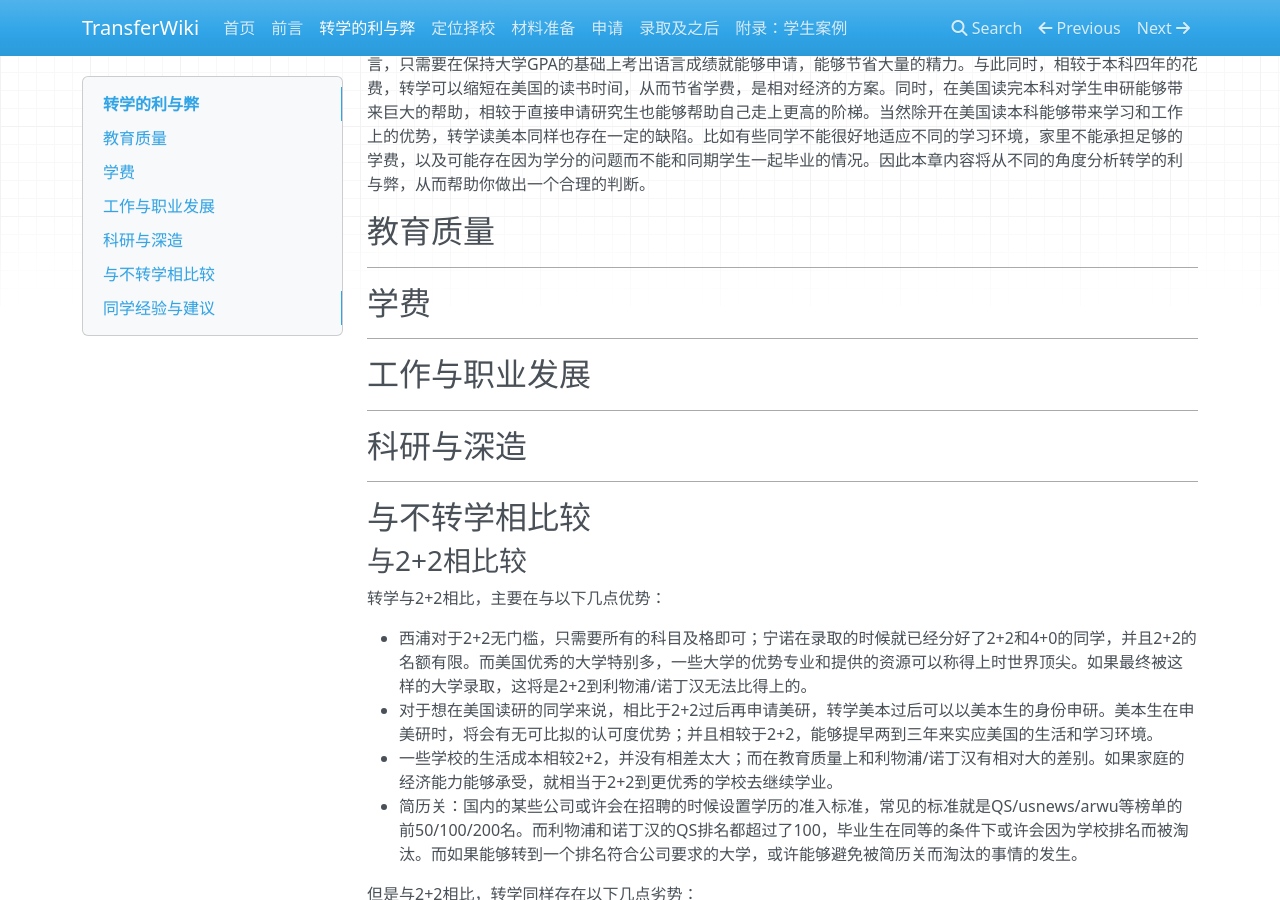
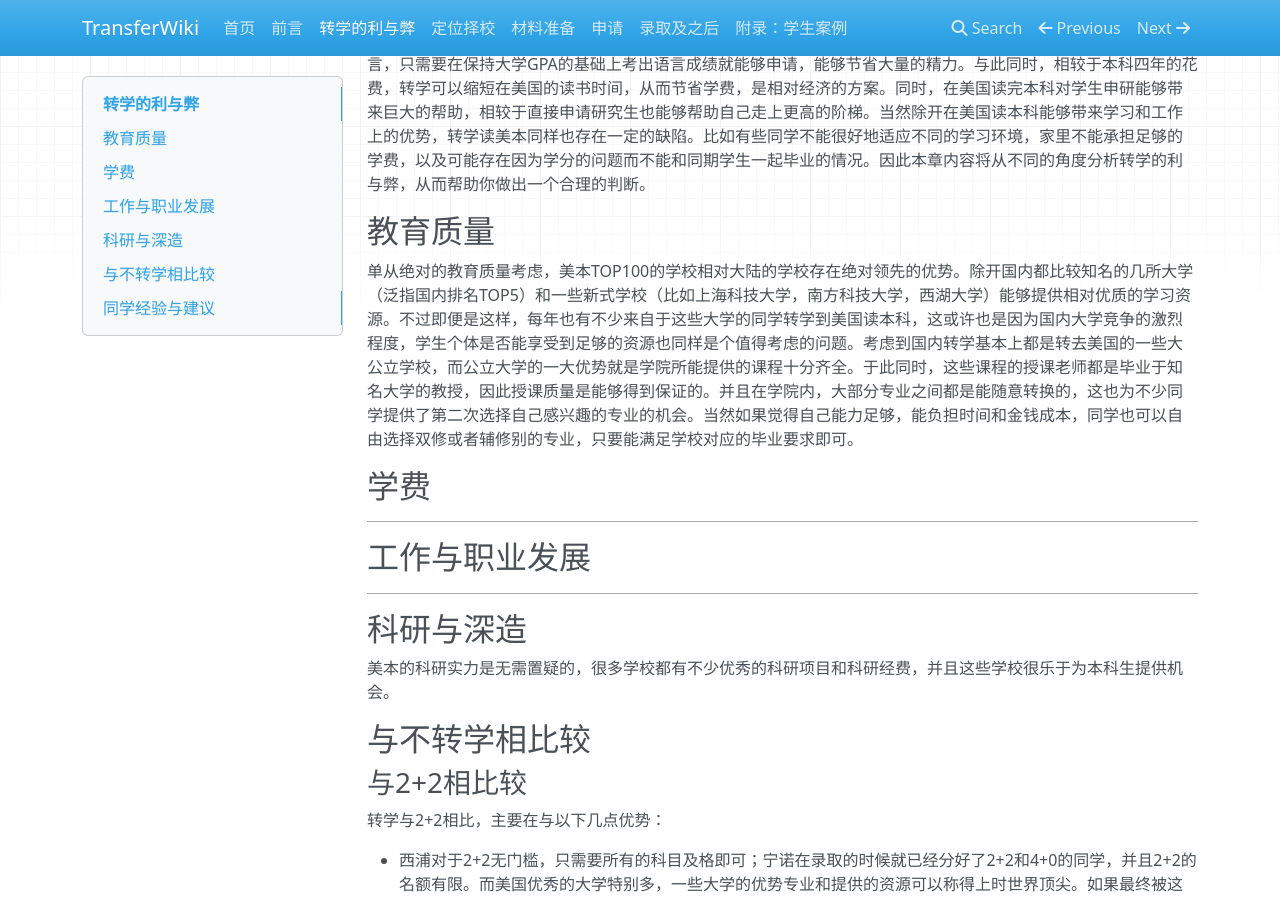
Before and after one commit to SihanXU/TransferWiki, an MkDocs documentation site: the page built from docs/think.md, in a window 1280 px wide and 900 px high, scrolled down 251 px. Built offline with MkDocs 1.6.1, drawn with Linux system fonts in a browser that asks for light colours; nearby versions of some CDN libraries.

Commit message:
Update think.md

```diff
--- a/docs/think.md
+++ b/docs/think.md
@@ -6,7 +6,7 @@
 
 ## 教育质量
 
-***
+单从绝对的教育质量考虑，美本TOP100的学校相对大陆的学校存在绝对领先的优势。除开国内都比较知名的几所大学（泛指国内排名TOP5）和一些新式学校（比如上海科技大学，南方科技大学，西湖大学）能够提供相对优质的学习资源。不过即便是这样，每年也有不少来自于这些大学的同学转学到美国读本科，这或许也是因为国内大学竞争的激烈程度，学生个体是否能享受到足够的资源也同样是个值得考虑的问题。考虑到国内转学基本上都是转去美国的一些大公立学校，而公立大学的一大优势就是学院所能提供的课程十分齐全。于此同时，这些课程的授课老师都是毕业于知名大学的教授，因此授课质量是能够得到保证的。并且在学院内，大部分专业之间都是能随意转换的，这也为不少同学提供了第二次选择自己感兴趣的专业的机会。当然如果觉得自己能力足够，能负担时间和金钱成本，同学也可以自由选择双修或者辅修别的专业，只要能满足学校对应的毕业要求即可。
 
 ## 学费
 
@@ -18,10 +18,12 @@
 
 ## 科研与深造
 
-***
+美本的科研实力是无需置疑的，很多学校都有不少优秀的科研项目和科研经费，并且这些学校很乐于为本科生提供机会。
 
 ## 与不转学相比较
+
 ### 与2+2相比较
+
 转学与2+2相比，主要在与以下几点优势：
 
 - 西浦对于2+2无门槛，只需要所有的科目及格即可；宁诺在录取的时候就已经分好了2+2和4+0的同学，并且2+2的名额有限。而美国优秀的大学特别多，一些大学的优势专业和提供的资源可以称得上时世界顶尖。如果最终被这样的大学录取，这将是2+2到利物浦/诺丁汉无法比得上的。
@@ -36,9 +38,11 @@
 - 需要租房/找室友/订机票/办签证等后续手续。2+2的同学往往会大批量的抱团互相帮助，但是这些事可能需要你一个人来完成。尽管中介或许会给予一定的帮助，但是过程或许还是略显繁琐，尤 其是在目前不定期的一波波疫情中。
 
 ### 与4+0相比较
+
 转学与4+0相比，与2+2相比的的优势是类似的。而劣势主要在于每年的开销。
 
 ## 同学经验与建议
+
 大多数同学都可能选择大二转大三，但是提早转学也未尝不可。如果你发现你是在没法实应西浦／宁诺的教学方式和课程设置，那么尽早转学去新的学校或许对你会有很大的帮助。这样即使你最后没能去到你最想去的学校，也有时间进行二转。因为美本对于美国当地学校的认可度是远远大于陆本的。
 
 值得一提的是，转学申请的竞争也愈发激烈。这也成为很多人尽早转学的一个理由。一般来说，我们可以选择的转学窗口是：大一秋转，大二春转，大二秋转，大三春转和大三秋转。如果你其实已经做足了准备工作，能够提早一个窗口申请的，那其实可以试一试。即使没有成功也不亏，毕竟你收获了转学的切身经验。比如有些学校可能说没收到的你的材料，那么需要你去确认并且提供快递单号／电子成绩发送成功和接收成功的截图给它等等。如果你第一次经历，或许会有点焦虑和急躁。而等到你既定的窗口再转，再次经历这些，我想应该能更处之泰然一些。
```
